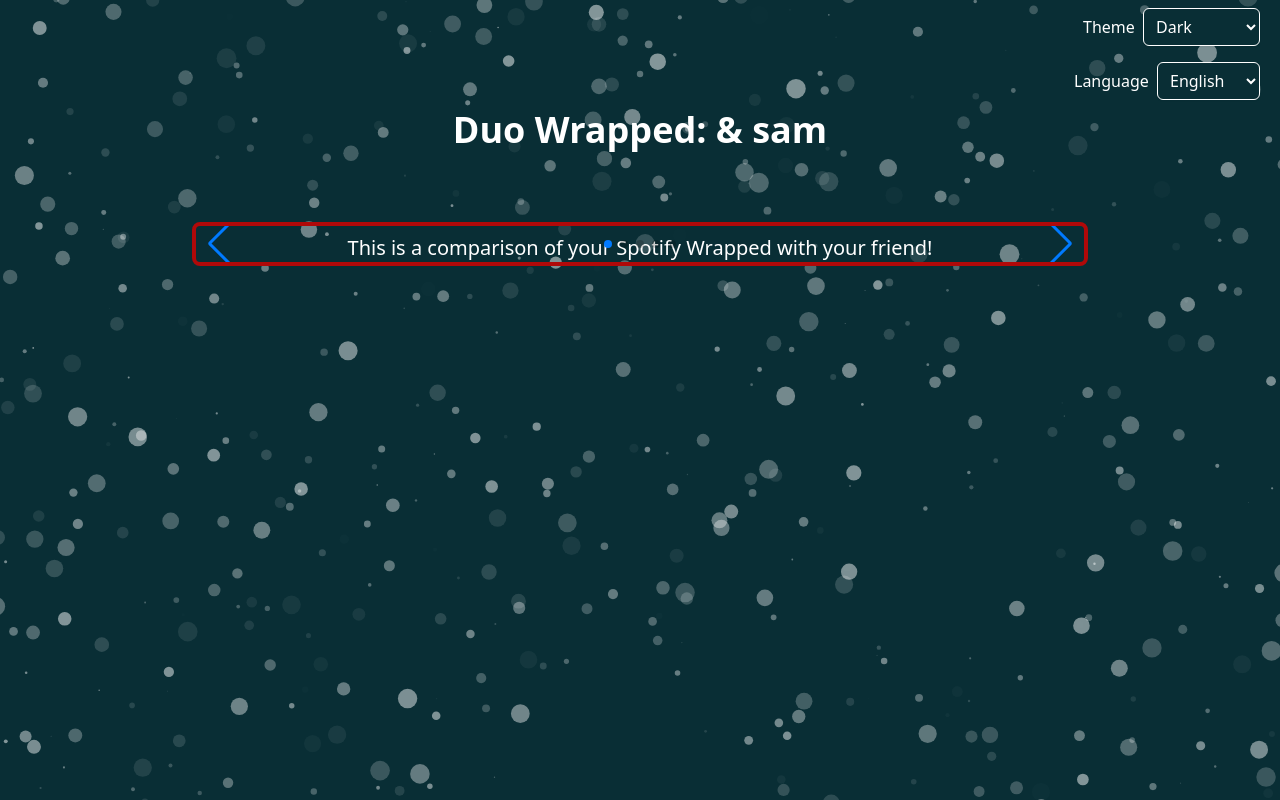
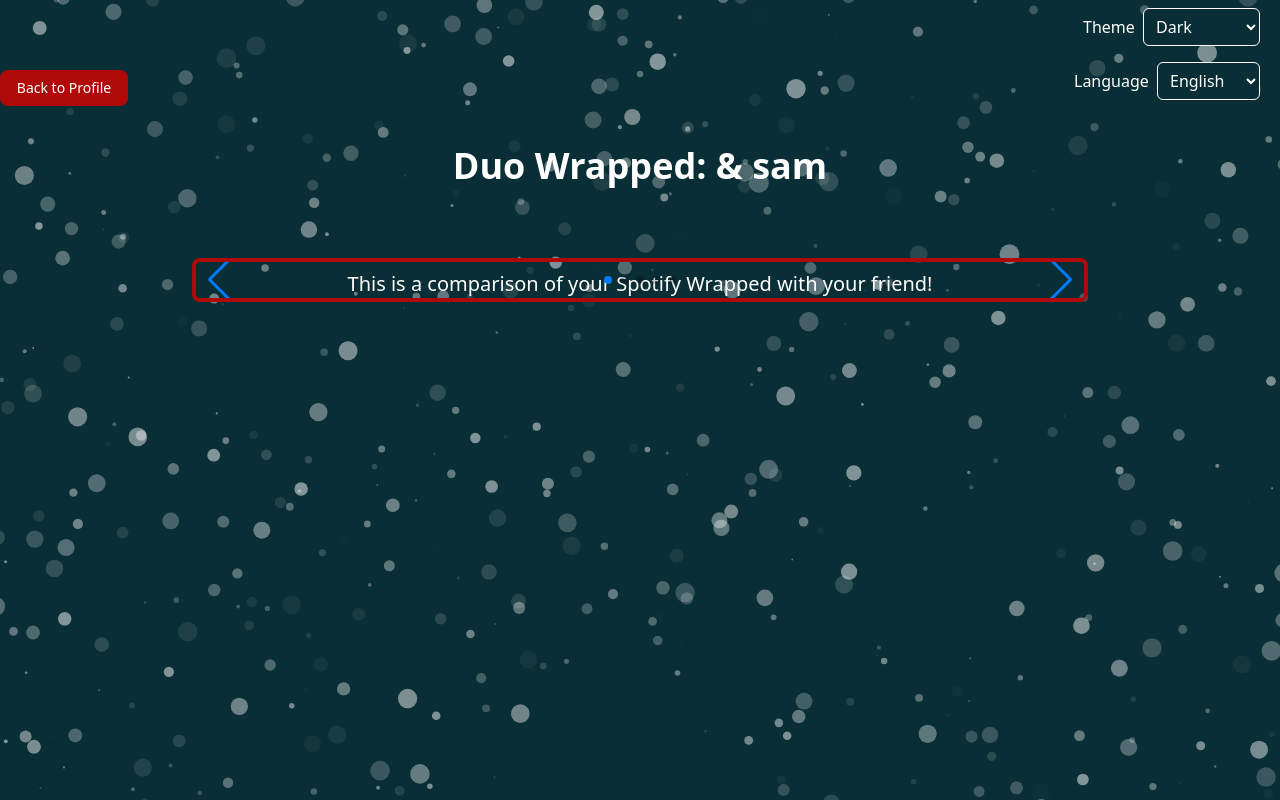
Before and after one commit to SamBalakhanei/custom-spotify-wrapped, a Django app: template custom_wrapped/templates/duo_wrapped.html in a window 1280 px wide. Run offline with Django 5.2, Linux system fonts and the light colour scheme; the template is opened without the code that fills it: values that come from a table or form of the project are taken from there, others are empty; data comes from the database, SQL or seed files in the repository; both versions use the stored data as it was after the commit; some libraries are stand-ins or nearby versions.

Commit message:
added back to profile button on duo wrapped

```diff
--- a/custom_wrapped/templates/duo_wrapped.html
+++ b/custom_wrapped/templates/duo_wrapped.html
@@ -10,6 +10,11 @@
 {% block content %}
 <script src="https://cdn.jsdelivr.net/npm/particles.js@2.0.0/particles.min.js"></script>
 <div id="ghostImage" data-image-url="{% static 'imgs/ghost-outline-png.webp' %}" alt="Ghost Outline">
+    <a href="{% url 'profile' %}" class="flex-1">
+        <button class="flex flex-col items-center justify-center w-32 focus:outline-none text-text bg-accent font-medium rounded-lg text-sm px-4 py-2">
+            <p class="text-center">{% trans "Back to Profile" %}</p>
+        </button>
+    </a>
 
 
     <h1 class="text-4xl text-center font-bold p-10 text-text">
--- a/custom_wrapped/templates/view_past_duo.html
+++ b/custom_wrapped/templates/view_past_duo.html
@@ -10,6 +10,11 @@
 {% block content %}
 <script src="https://cdn.jsdelivr.net/npm/particles.js@2.0.0/particles.min.js"></script>
 <div id="ghostImage" data-image-url="{% static 'imgs/ghost-outline-png.webp' %}" alt="Ghost Outline">
+    <a href="{% url 'profile' %}" class="flex-1">
+        <button class="flex flex-col items-center justify-center w-32 focus:outline-none text-text bg-accent font-medium rounded-lg text-sm px-4 py-2">
+            <p class="text-center">{% trans "Back to Profile" %}</p>
+        </button>
+    </a>
 
 
     <h1 class="text-4xl text-center font-bold p-10 text-text">
```
Also changed, not shown: custom_wrapped/db.sqlite3.
